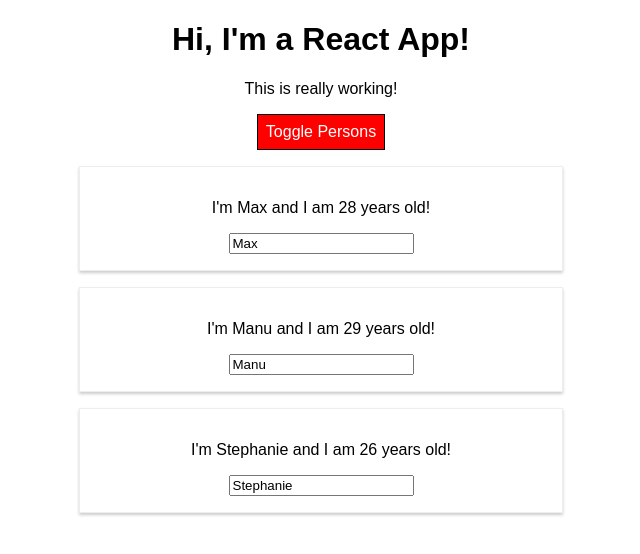
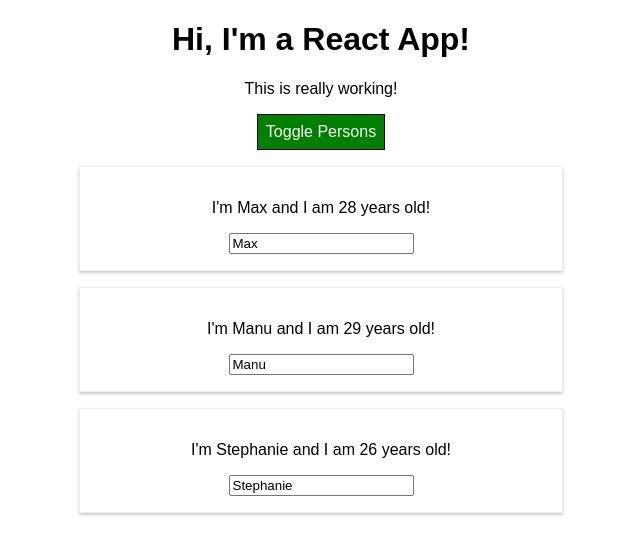
Before and after one commit to macolby14/react-complete-guide-course, a React (Create React App) app: page / in a window 1280 px wide. Shown: the top 554 px of the page, without its empty margins (319-959 px from the left). Built offline with nearby package versions, Linux system fonts and the light colour scheme.

Commit message:
Use Styled-Components

```diff
--- a/src/App.js
+++ b/src/App.js
@@ -1,7 +1,21 @@
 import React, { Component } from 'react';
+import styled from 'styled-components'
 import './App.css';
 import Person from './Person/Person';
 
+const StyledButton = styled.button`
+  background-color: ${props => props.myAlt ? 'green' : 'red'};
+  color: white;
+  font: inherit;
+  border: 1px solid black;
+  padding: 8px;
+  cursor: pointer;
+
+  &:hover {
+    background-color: ${props => props.myAlt ?'lightgreen' : 'salmon'};
+    color: black;
+  }
+`
 
 class App extends Component {
   //state is keyword
@@ -41,28 +55,17 @@ class App extends Component {
 
 
   render() {
-    const style = {
-      backgroundColor: "green",
-      color: "white",
-      font: "inherit",
-      border: "1px solid black",
-      padding: "8px",
-      cursor: "pointer",
-      ':hover': {
-        backgroundColor:'lightgreen',
-        color:"black"}
-    };
-
     let persons = null;
 
     //expects key property if rendered through list
     if (this.state.showPersons) {
 
+      /*
       style.backgroundColor="red";
       style[":hover"]={
         backgroundColor:'salmon',
         color:'black'
-      }
+      }*/
 
       persons = (
         <div>
@@ -96,9 +99,11 @@ class App extends Component {
         <h1>Hi, I'm a React App!</h1>
         <p className={classes.join(" ")}>This is really working!</p>
         {/*normal js is onclick, jsx is onClick. Don't add () for handlers*/}
-        <button
-          style={style}
-          onClick={this.togglePersonHandler} >Toggle Persons</button>
+        <StyledButton
+        myAlt={this.state.showPersons}
+        onClick={this.togglePersonHandler} >
+          Toggle Persons
+          </StyledButton>
           {persons}
       </div>
     );
```
